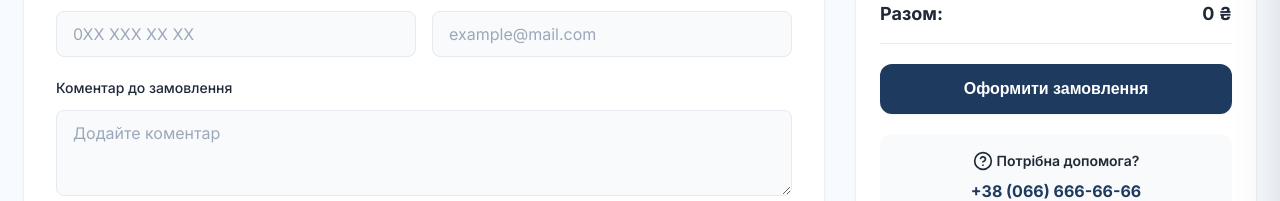
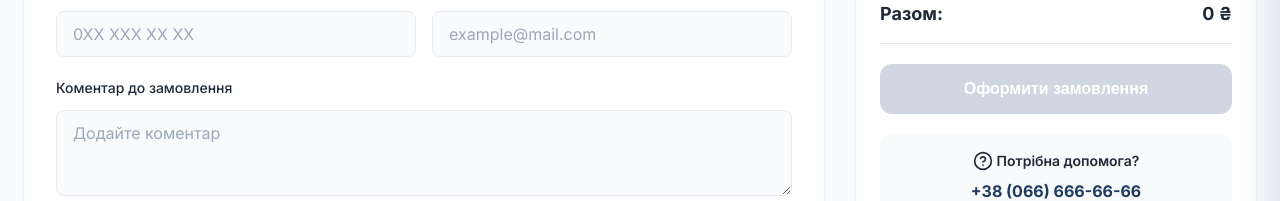
Before and after one commit to Greenfield-Taster/mattress-shop, a React (Vite) app: page /checkout in a window 1280 px wide. Shown: the part 401-602 px from the top of the page. Built offline with nearby package versions, Linux system fonts and the light colour scheme; no server answers.

Commit message:
Integrate with real orders API

```diff
--- a/src/pages/Checkout.jsx
+++ b/src/pages/Checkout.jsx
@@ -1,9 +1,10 @@
 import { useState, useEffect } from "react";
-import { Link } from "react-router-dom";
+import { Link, useNavigate } from "react-router-dom";
 import { useCart } from "../hooks/useCart";
 import { useAuth } from "../hooks/useAuth";
 import DeliveryAutocomplete from "../components/DeliveryAutocomplete/DeliveryAutocomplete";
 import { getDeliveryAPI } from "../api/deliveryServices";
+import { createOrder, formatOrderData } from "../api/orderApi";
 import {
   formatPhoneNumber,
   formatCardNumber,
@@ -30,8 +31,11 @@ import {
 } from "lucide-react";
 
 const Checkout = () => {
-  const { items, totals, currency } = useCart();
+  const { items, totals, currency, promoCode, clearCart } = useCart();
   const { user } = useAuth();
+  const navigate = useNavigate();
+  const [isSubmitting, setIsSubmitting] = useState(false);
+  const [submitError, setSubmitError] = useState("");
 
   // Contact form state
   const [contactData, setContactData] = useState({
@@ -224,14 +228,16 @@ const Checkout = () => {
     // Here would be Google/Apple Pay integration
   };
 
-  const handleSubmitOrder = (e) => {
+  const handleSubmitOrder = async (e) => {
     e.preventDefault();
+    setSubmitError("");
 
     // Prepare form data for validation
     const formData = {
       contactData,
       deliveryMethod,
       deliveryCity,
+      deliveryCityRef,
       deliveryAddress,
       deliveryWarehouse,
       paymentMethod,
@@ -263,19 +269,30 @@ const Checkout = () => {
       return;
     }
 
-    // Here would be order submission logic
-    console.log("Order submitted:", {
-      contactData,
-      deliveryMethod,
-      deliveryCity,
-      deliveryAddress,
-      deliveryWarehouse,
-      paymentMethod,
-      items,
-      totals,
-    });
+    // Відправка замовлення на сервер
+    setIsSubmitting(true);
 
-    alert("Замовлення успішно оформлено! (це тестовий режим)");
+    try {
+      const orderData = formatOrderData(formData, items, totals, promoCode);
+      console.log("📦 Відправка замовлення:", orderData);
+
+      const result = await createOrder(orderData);
+      console.log("✅ Замовлення створено:", result);
+
+      // Очищуємо кошик
+      clearCart();
+
+      // Зберігаємо дані замовлення в localStorage для сторінки успіху
+      localStorage.setItem("lastOrder", JSON.stringify(result.order));
+
+      // Перенаправляємо на сторінку успіху
+      navigate(`/order-success/${result.order.order_number}`);
+    } catch (error) {
+      console.error("❌ Помилка створення замовлення:", error);
+      setSubmitError(error.message || "Помилка створення замовлення. Спробуйте ще раз.");
+    } finally {
+      setIsSubmitting(false);
+    }
   };
 
   // Функції для пошуку міст та відділень
@@ -952,14 +969,23 @@ const Checkout = () => {
                 </div>
               </div>
 
+              {submitError && (
+                <div className="checkout__submit-error">
+                  {submitError}
+                </div>
+              )}
+
               <button
                 type="submit"
                 onClick={handleSubmitOrder}
                 className="checkout__submit-btn"
+                disabled={isSubmitting || items.length === 0}
               >
-                {paymentMethod === "card-online"
-                  ? "Оплатити зараз"
-                  : "Оформити замовлення"}
+                {isSubmitting
+                  ? "Оформлення..."
+                  : paymentMethod === "card-online"
+                    ? "Оплатити зараз"
+                    : "Оформити замовлення"}
               </button>
 
               <div className="checkout__help">
--- a/src/styles/pages/_checkout.scss
+++ b/src/styles/pages/_checkout.scss
@@ -642,6 +642,17 @@
     font-weight: v.$font-weight-semibold;
   }
 
+  &__submit-error {
+    background: #fef2f2;
+    border: 1px solid #fecaca;
+    color: #dc2626;
+    padding: v.$spacing-3;
+    border-radius: v.$radius-md;
+    margin-bottom: v.$spacing-4;
+    font-size: v.$font-size-sm;
+    text-align: center;
+  }
+
   &__submit-btn {
     width: 100%;
     max-width: 100%;
@@ -657,14 +668,20 @@
     box-shadow: v.$shadow-button;
     margin-bottom: v.$spacing-5;
 
-    &:hover {
+    &:hover:not(:disabled) {
       background: v.$brand-primary-600;
       box-shadow: v.$shadow-card;
       transform: translateY(-1px);
     }
 
-    &:active {
+    &:active:not(:disabled) {
       transform: translateY(0);
+    }
+
+    &:disabled {
+      background: v.$neutral-300;
+      cursor: not-allowed;
+      box-shadow: none;
     }
 
     @media (max-width: v.$breakpoint-sm) {
```
